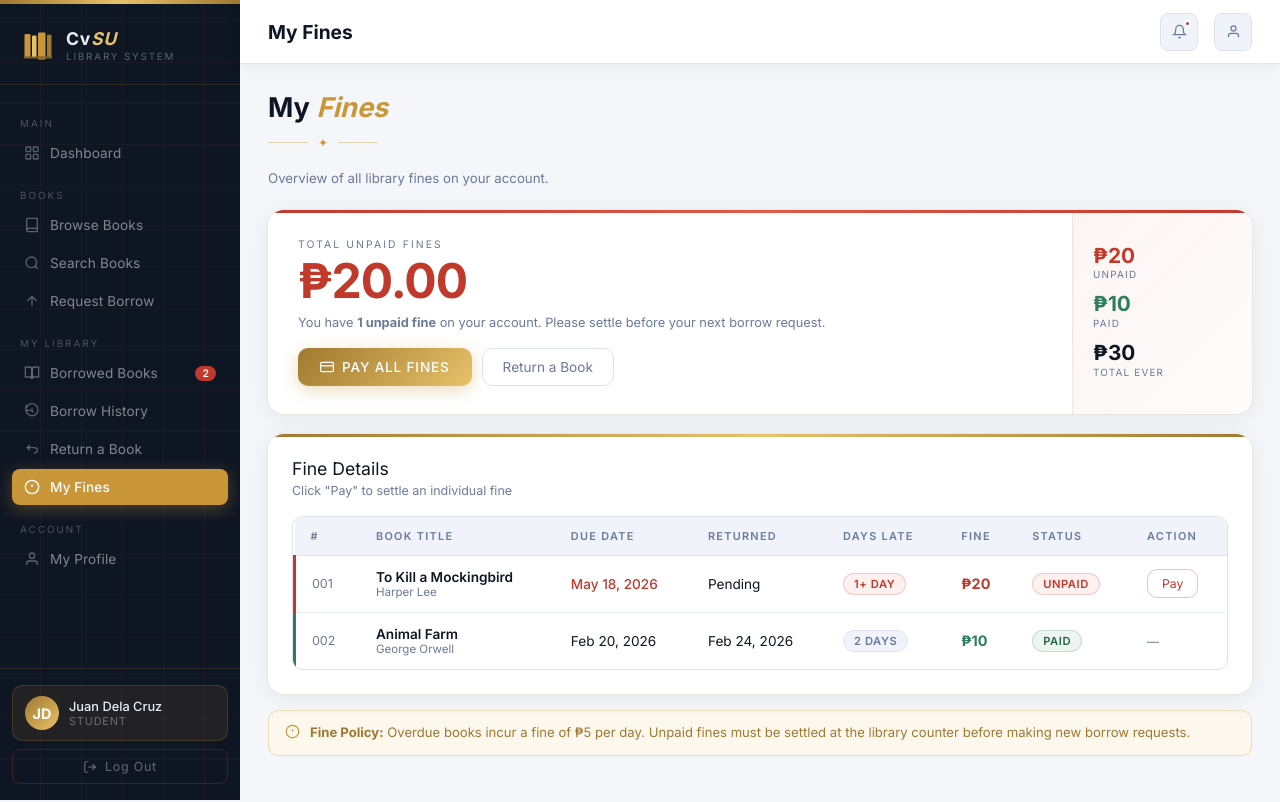
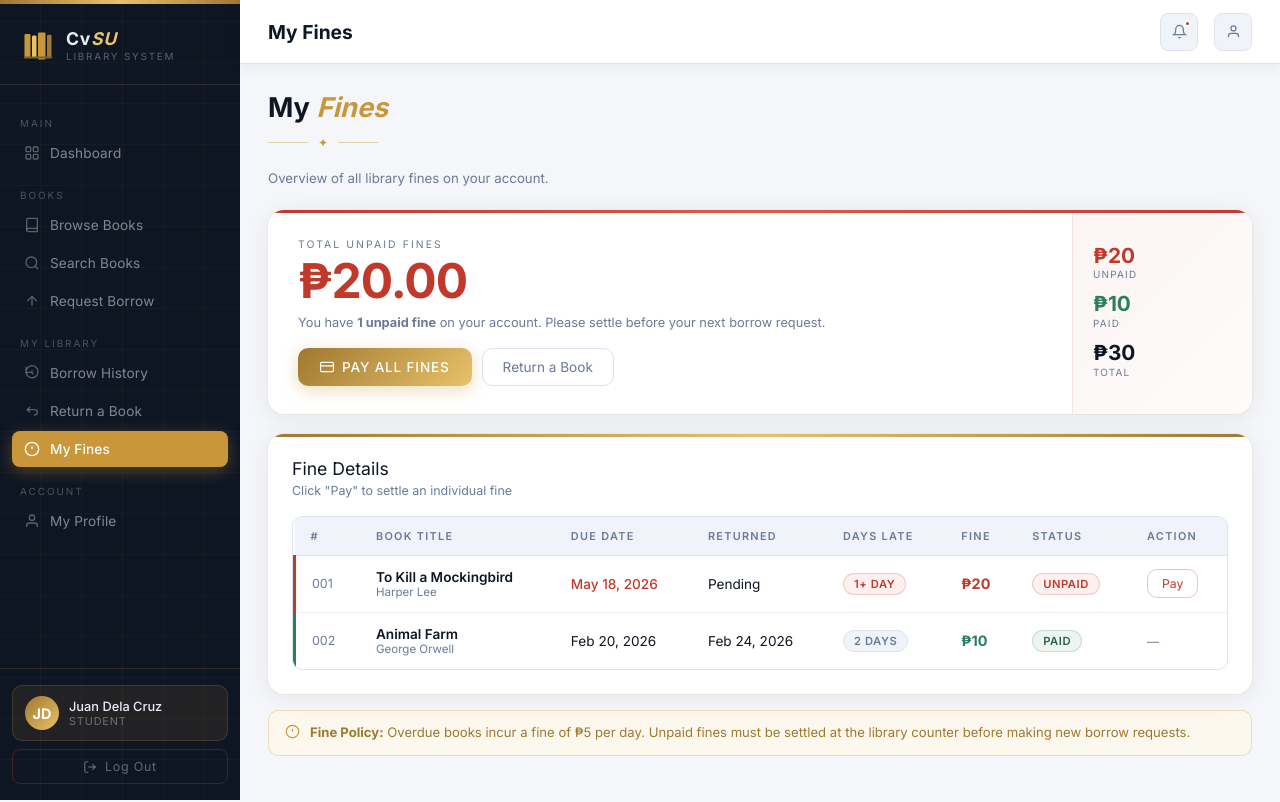
Before and after one commit to riellllllll/librarymanagementsystemgroupproject, a PHP site: page /student/view_fines.php in a window 1280 px wide. Run offline with PHP 8.4, Linux system fonts and the light colour scheme.

Commit message:
remove the borrowed_books.php link from the sidebar and update the fine summary labels in view_fines.php

```diff
--- a/student/view_fines.php
+++ b/student/view_fines.php
@@ -62,13 +62,7 @@
     </a>
 
     <div class="nav-section-label">My Library</div>
-    <a href="borrowed_books.php" class="nav-link">
-      <svg width="16" height="16" viewBox="0 0 24 24" fill="none" stroke="currentColor" stroke-width="2">
-        <path d="M2 3h6a4 4 0 0 1 4 4v14a3 3 0 0 0-3-3H2z"/><path d="M22 3h-6a4 4 0 0 0-4 4v14a3 3 0 0 1 3-3h7z"/>
-      </svg>
-      Borrowed Books
-      <span class="nav-badge">2</span>
-    </a>
+
     <a href="borrow_history.php" class="nav-link">
       <svg width="16" height="16" viewBox="0 0 24 24" fill="none" stroke="currentColor" stroke-width="2">
         <polyline points="12 8 12 12 14 14"/><path d="M3.05 11a9 9 0 1 0 .5-4"/>
@@ -184,7 +178,7 @@
           </div>
           <div class="fine-mini-stat">
             <span class="ms-val">₱30</span>
-            <span class="ms-lbl">Total Ever</span>
+            <span class="ms-lbl">Total</span>
           </div>
         </div>
       </div>
```
Also changed, not shown: student/request_borrow.php (+0 -7 lines), student/search_books.php (+0 -7 lines), student/view_books.php (+0 -7 lines).
